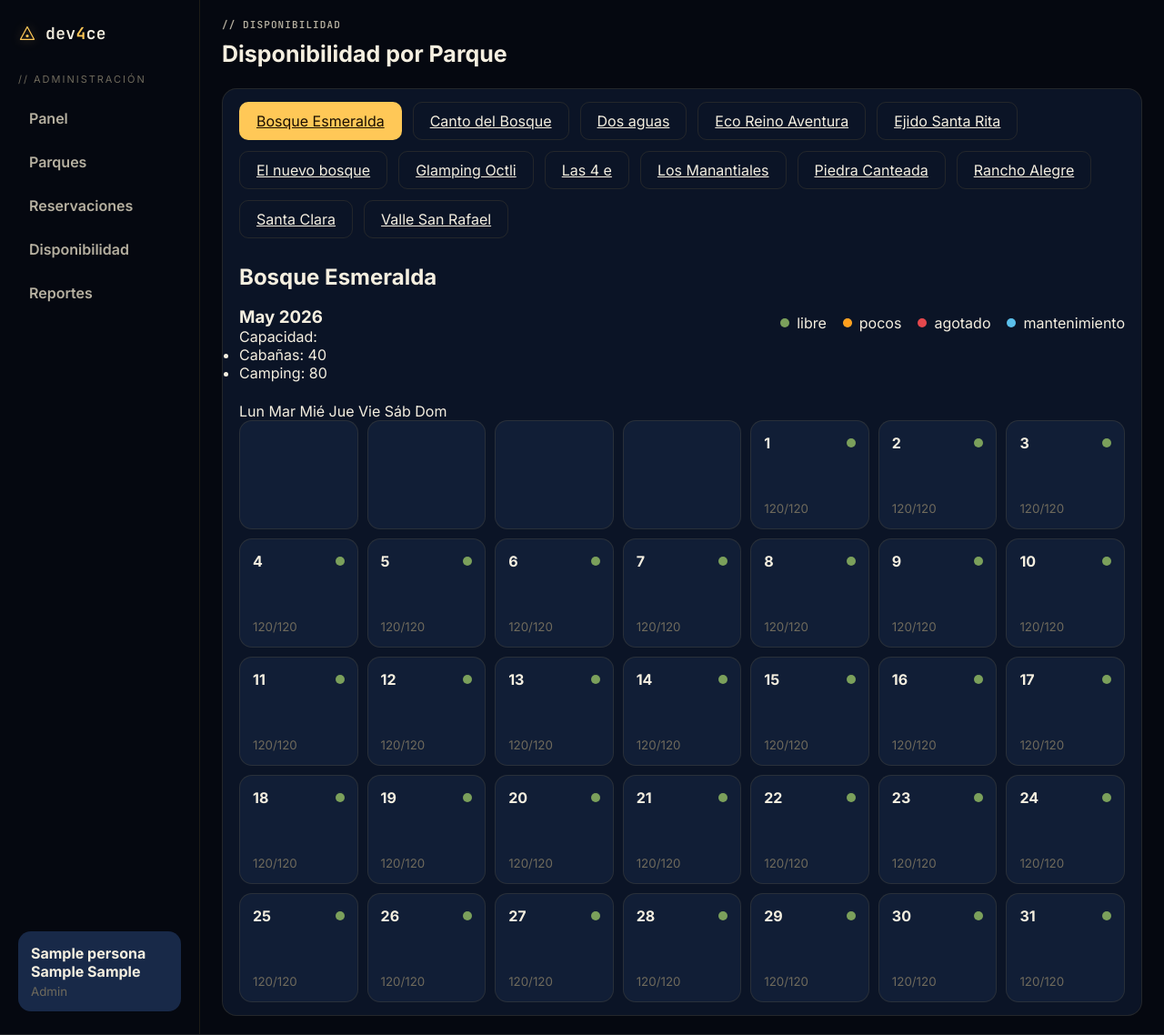
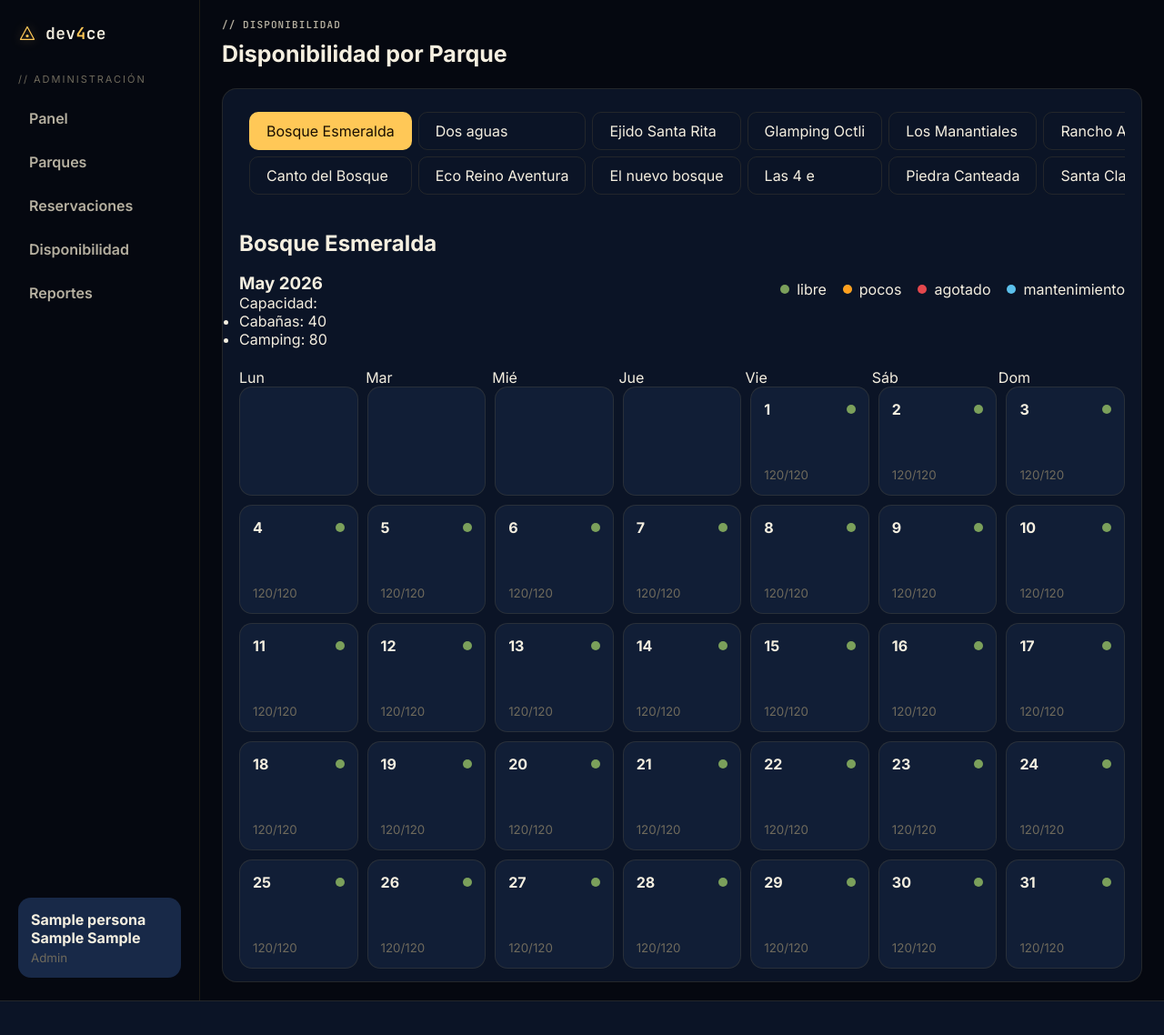
Before and after one commit to Xpartiel/Dev4ce, a Django app: page /cliente/admin-calendario/ in a window 1280 px wide. Shown: the part 72-1210 px from the top of the page at 91% size. Run offline with Django 5.2, Linux system fonts and the light colour scheme; a user stored in the database is signed in; data comes from the database, SQL or seed files in the repository; tables that the repository leaves empty hold one stand-in row (values such as "Sample post"); parts of the project's set-up code (start-up, migrations or seed data) failed here and were passed over.

Commit message:
style: hacer bonita la muestra de calendario

```diff
--- a/apps/core/static/core/css/styles.css
+++ b/apps/core/static/core/css/styles.css
@@ -2670,6 +2670,14 @@ textarea {
     gap: 12px;
     flex-wrap: wrap;
     margin-bottom: 28px;
+
+    flex-direction: column;
+    max-height: calc(2 * 65px); /* Ajustar altura para 2 filas */
+    overflow-x: auto;
+    overflow-y: hidden;
+    gap: 7px;
+    padding: 11px;
+    align-content: flex-start;
 }
 
 .calendar-tab {
@@ -2711,6 +2719,17 @@ textarea {
     display: grid;
     grid-template-columns: repeat(7, 1fr);
     gap: 10px;
+}
+
+.calendar-weekdays {
+    display: grid;
+    grid-template-columns: repeat(7, 1fr);
+}
+
+.calendar-weekdays div {
+    text-align: center;
+    font-weight: 600;
+    padding: 0.75rem 0;
 }
 
 .calendar-day {
@@ -3217,3 +3236,7 @@ textarea {
     font-size: 12px;
     font-weight: 500;
 }
+
+.no-underline {
+    text-decoration: none;
+}
```
